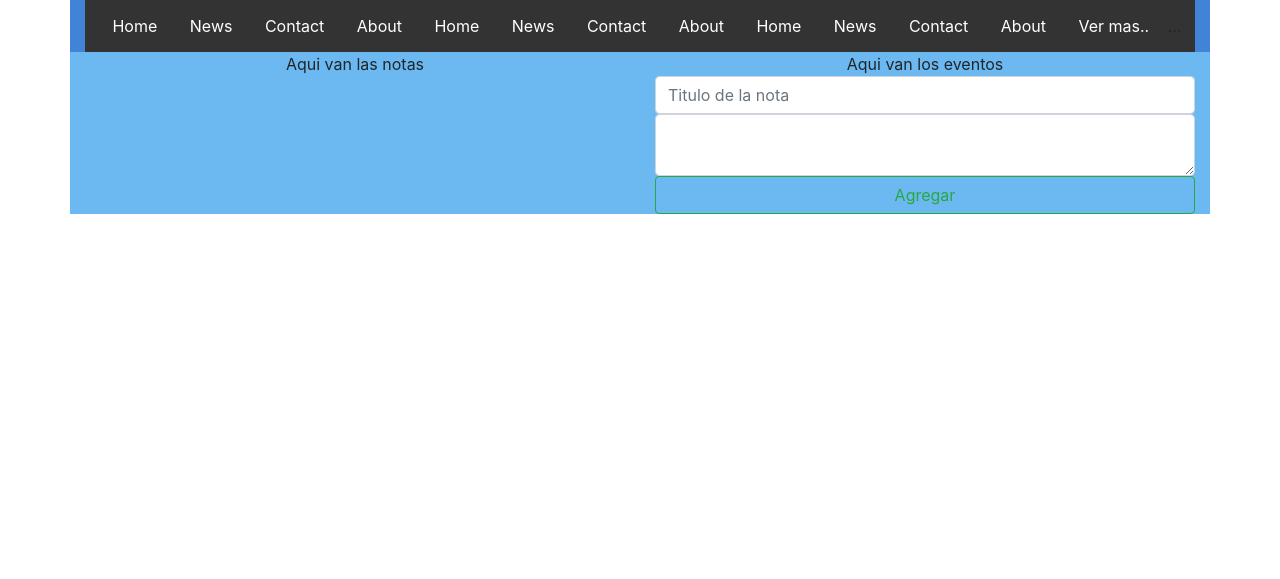
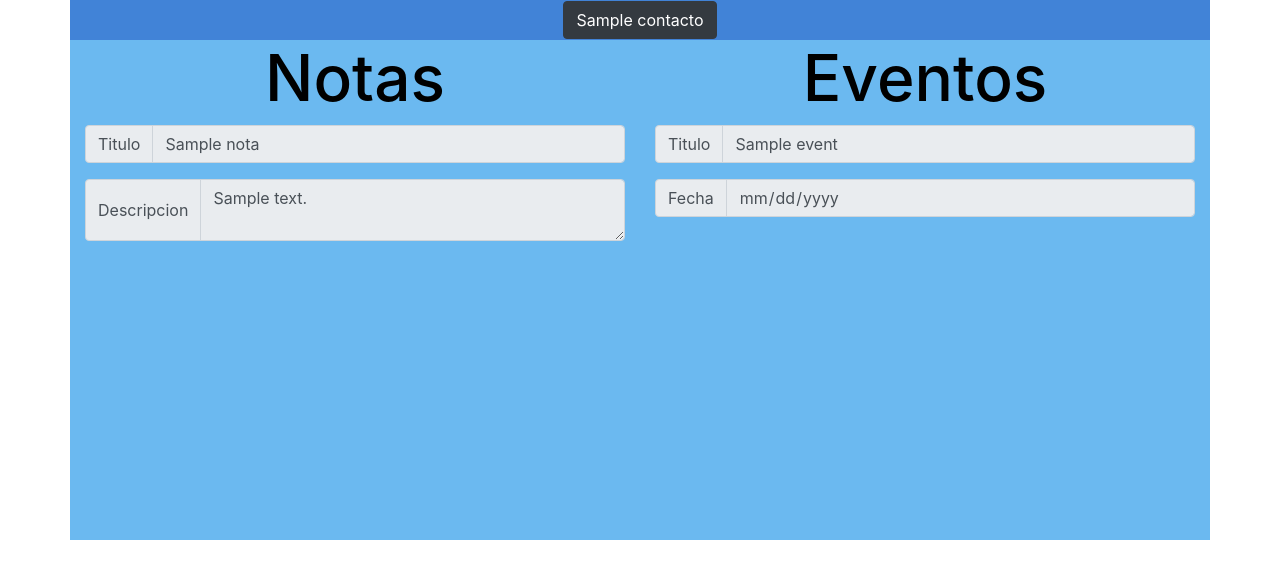
Before and after one commit to cesar12p/AppOrganizadorPersonal, a Python web app: template templates/Bienvenido.html in a window 1280 px wide. Shown: the part 88-667 px from the top of the page. Run offline with Jinja, Linux system fonts and the light colour scheme; the template is opened without the code that fills it: most values are stand-ins (such as "Sample title", 1, 10 or a date in 2020); some libraries are stand-ins or nearby versions.

Commit message:
Ultimos Cambios

```diff
--- a/static/css/estilos.css
+++ b/static/css/estilos.css
@@ -47,7 +47,8 @@
 
   div.scrollmenu a:hover {
     background-color: #777;
-  }
+}
+
 
 @media screen and (min-width: 400px){
     #icon{
@@ -56,6 +57,10 @@
 }
 #fondoPanel{
     background: rgb(0, 235, 252);
+}
+#scrollPanel{
+    height: 350px;
+    overflow-y: scroll;
 }
 }
 @media screen and (min-width: 767px){
@@ -66,6 +71,10 @@
 #fondoPanel{
     background: rgb(252, 5, 239);
 }
+#scrollPanel{
+    height: 600px;
+    overflow-y: scroll;
+}
 }
 @media screen and (min-width: 950px){
     #icon{
@@ -75,4 +84,8 @@
 #fondoPanel{
     background: rgb(241, 226, 6);
 }
+#scrollPanel{
+    height: 500px;
+    overflow-y: scroll;
 }
+}
--- a/templates/Bienvenido.html
+++ b/templates/Bienvenido.html
@@ -4,34 +4,68 @@
 <div class="container bg-success">
 	<div class="row">
 		<div class="col-12 text-center" id="PanelGridSup">
-			<div class="scrollmenu">
-				<a href="#home">Home</a>
-				<a href="#news">News</a>
-				<a href="#contact">Contact</a>
-				<a href="#about">About</a>
-				<a href="#home">Home</a>
-				<a href="#news">News</a>
-				<a href="#contact">Contact</a>
-				<a href="#about">About</a>
-				<a href="#home">Home</a>
-				<a href="#news">News</a>
-				<a href="#contact">Contact</a>
-				<a href="#about">About</a>
-				<a href="#about">Ver mas..</a>
-				...
+			<div style="overflow-x:auto;">
+				<table width="100%" height="100%">
+					<tr>
+						{%for contacto in listContac%}
+						<form action="/showContact" method="POST">
+							<td align="center" valign="center">
+								<button type="submit" class="btn btn-dark">{{contacto.Nombre}}</button>
+								<input type="hidden" name="Nombre" value="{{contacto.Nombre}}">
+								<input type="hidden" name="Telefono" value="{{contacto.Telefono}}">
+								<input type="hidden" name="Fecha" value="{{contacto.FechaNaci}}">
+								<input type="hidden" name="Correo" value="{{contacto.Correo}}">
+							</td>
+						</form>
+						{%endfor%}
+					</tr>
+				</table>
 			</div>
 		</div>
 		<div class="col-sm text-center" id="PanelGridIzq">
-			Aqui van las notas
+			<div id="scrollPanel">
+				<h1 id="Titulo"> Notas</h1>
+				{%for nota in listNotas%}
+				<div class="input-group mb-3">
+					<div class="input-group-prepend">
+						<span class="input-group-text" id="basic-addon1">Titulo</span>
+					</div>
+					<input type="text" class="form-control" value="{{nota.Titulo}}" aria-label="Username"
+						aria-describedby="basic-addon1" readonly>
+				</div>
+				<div class="input-group">
+					<div class="input-group-prepend">
+						<span class="input-group-text">Descripcion</span>
+					</div>
+					<textarea type="hidden" class="form-control" aria-label="With textarea"
+						readonly>{{nota.Descripcion}}</textarea>
+				</div>
+				<br>
+				{%endfor%}
+			</div>
+
 		</div>
 		<div class="col-sm text-center" id="PanelGridDer">
-			Aqui van los eventos
-			<form action="/AddNota" method="post">
-				<input type="text" class="form-control" placeholder="Titulo de la nota" aria-label="Username"
-					aria-describedby="basic-addon1" name="Titulo">
-				<textarea class="form-control" aria-label="With textarea" name="Descripcion"></textarea>
-				<button type="submit" class="btn btn-outline-success btn-block">Agregar</button>
-			</form>
+			<div id="scrollPanel">
+				<h1 id="Titulo">Eventos</h1>
+				{%for event in listEvent%}
+				<div class="input-group mb-3">
+					<div class="input-group-prepend">
+						<span class="input-group-text" id="basic-addon1">Titulo</span>
+					</div>
+					<input type="text" class="form-control" value="{{event.Titulo}}" aria-label="Username"
+						aria-describedby="basic-addon1" readonly>
+				</div>
+				<div class="input-group">
+					<div class="input-group-prepend">
+						<span class="input-group-text">Fecha</span>
+					</div>
+					<input type="date" class="form-control" aria-label="Username" aria-describedby="basic-addon1"
+						name="Fecha" value="{{event.Fecha}}" readonly>
+				</div>
+				<br>
+				{%endfor%}
+			</div>
 		</div>
 	</div>
 	<div class="row">
```
Also changed, not shown: main.py (+18 -4 lines), templates/ShowContacto.html (+50 -39 lines), templates/ShowEvento.html (+33 -26 lines), 1 other file. Lines whose indentation alone changed are shown as unchanged.
